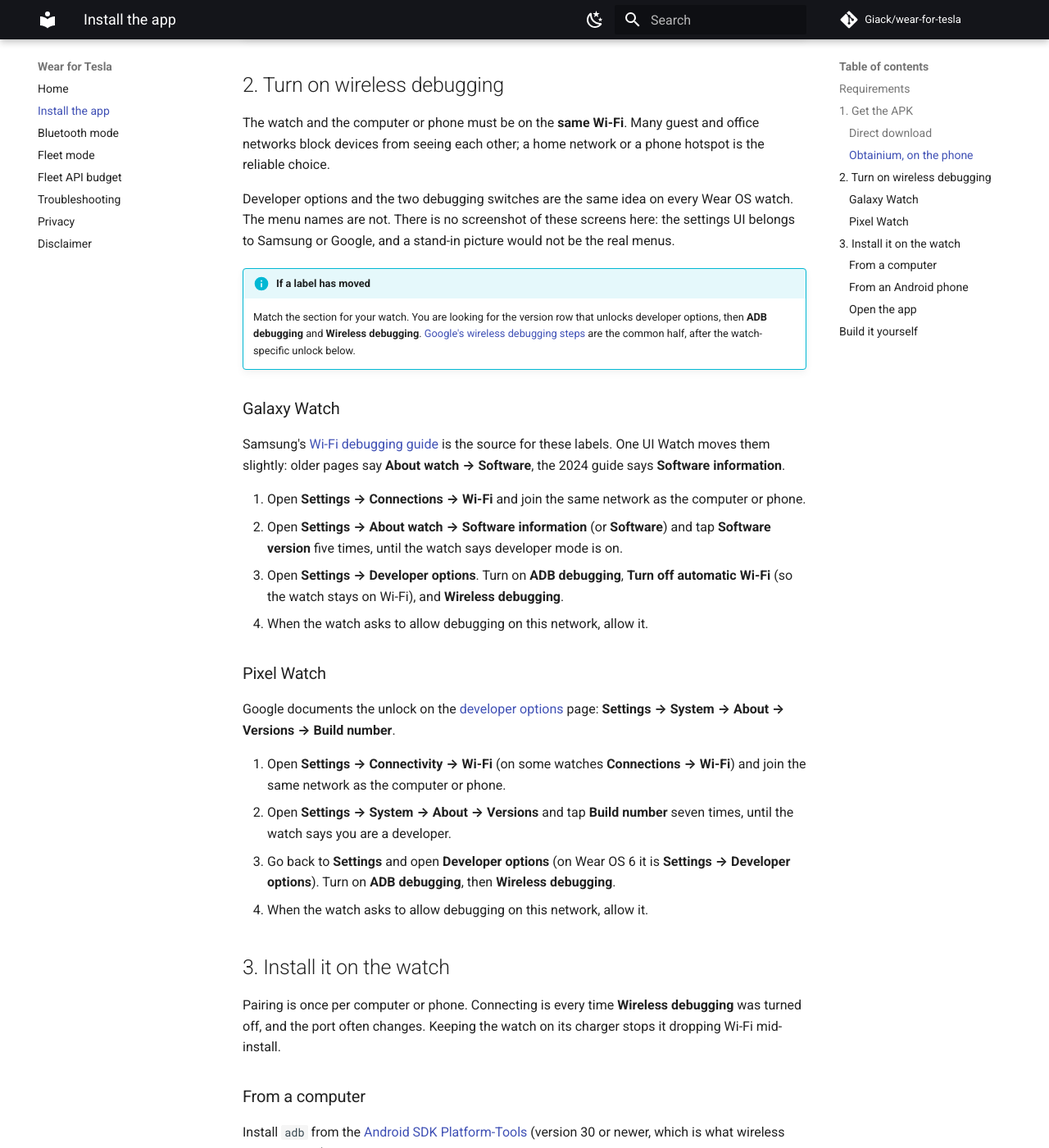
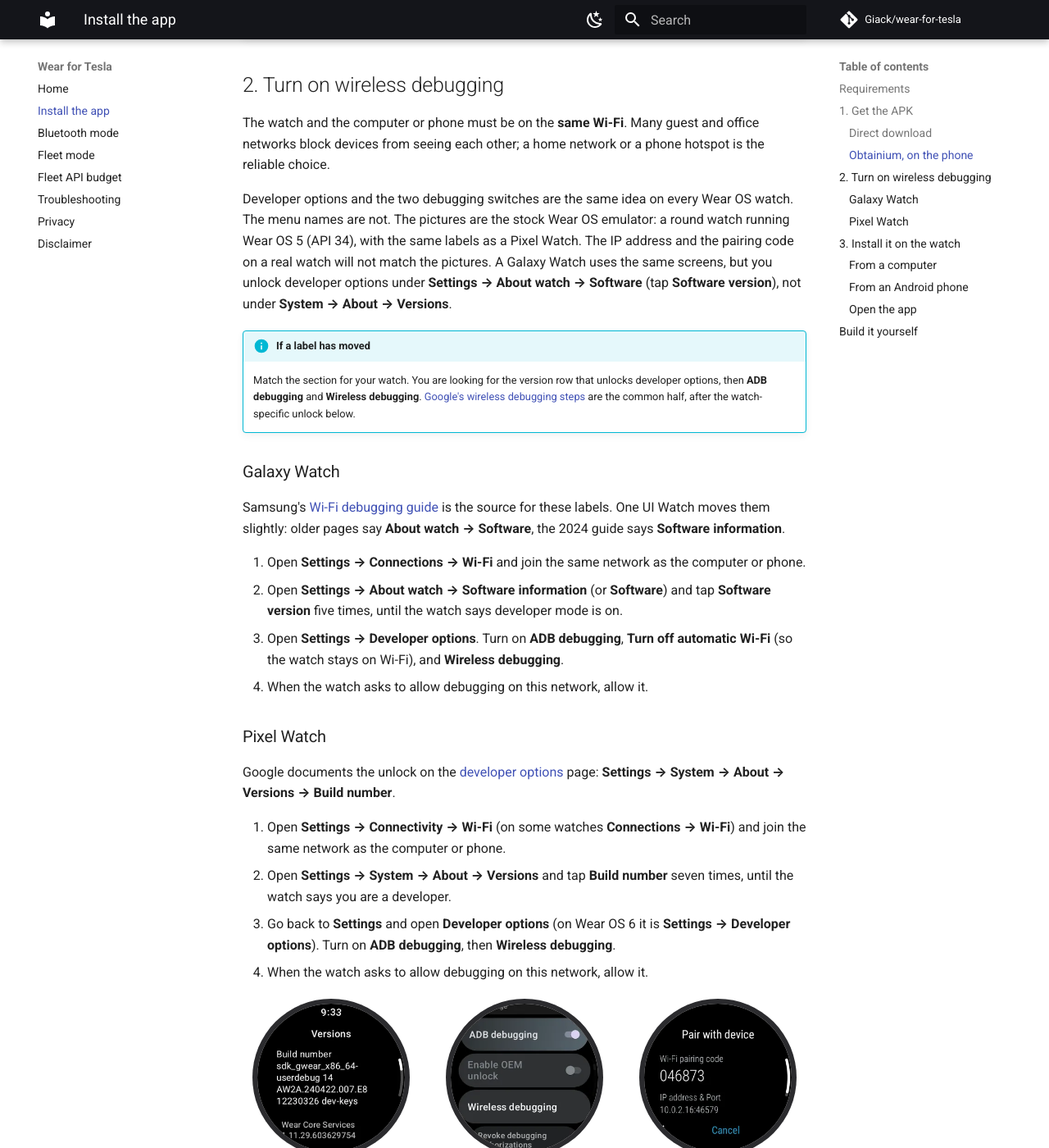
Before and after one commit to Giack/wear-for-tesla, an MkDocs documentation site: the page built from docs/install.md, in a window 1280 px wide and 1400 px high, scrolled down 1148 px. Shown: the whole window at 82% size. Built offline with MkDocs 1.6.1 and Material for MkDocs 9.7.7, drawn with Linux system fonts in a browser that asks for light colours; comment, search, counter and statistics services are not loaded; some of the changed text lies outside the part shown.

Commit message:
Docs: add Wear OS emulator screenshots to the install guide
The install page now shows the stock round Wear OS 5 screens for Build number, developer options, wireless pairing, the app list, and the welcome screen. Galaxy Watch uses the same screens, unlocked under About watch, Software.

Co-authored-by: Giacomo Sortino <Giack@users.noreply.github.com>

````diff
--- a/docs/install.md
+++ b/docs/install.md
@@ -31,7 +31,7 @@ On the [latest release](https://github.com/Giack/wear-for-tesla/releases/latest)
 
 The watch and the computer or phone must be on the **same Wi-Fi**. Many guest and office networks block devices from seeing each other; a home network or a phone hotspot is the reliable choice.
 
-Developer options and the two debugging switches are the same idea on every Wear OS watch. The menu names are not. There is no screenshot of these screens here: the settings UI belongs to Samsung or Google, and a stand-in picture would not be the real menus.
+Developer options and the two debugging switches are the same idea on every Wear OS watch. The menu names are not. The pictures are the stock Wear OS emulator: a round watch running Wear OS 5 (API 34), with the same labels as a Pixel Watch. The IP address and the pairing code on a real watch will not match the pictures. A Galaxy Watch uses the same screens, but you unlock developer options under **Settings → About watch → Software** (tap **Software version**), not under **System → About → Versions**.
 
 !!! info "If a label has moved"
     Match the section for your watch. You are looking for the version row that unlocks developer options, then **ADB debugging** and **Wireless debugging**. [Google's wireless debugging steps](https://developer.android.com/training/wearables/get-started/debug-wifi) are the common half, after the watch-specific unlock below.
@@ -54,6 +54,35 @@ Google documents the unlock on the [developer options](https://developer.android
 3. Go back to **Settings** and open **Developer options** (on Wear OS 6 it is **Settings → Developer options**). Turn on **ADB debugging**, then **Wireless debugging**.
 4. When the watch asks to allow debugging on this network, allow it.
 
+<div class="install-shots" markdown>
+
+<figure markdown="span">
+![Versions: Build number on the Wear OS emulator](assets/install/versions.webp)
+<figcaption>System → About → Versions. Tap Build number seven times.</figcaption>
+</figure>
+
+<figure markdown="span">
+![Developer options with ADB debugging on and Wireless debugging](assets/install/developer-options.webp)
+<figcaption>ADB debugging on. Wireless debugging is the next row.</figcaption>
+</figure>
+
+<figure markdown="span">
+![Pair with device: Wi-Fi pairing code, IP address and port](assets/install/pair-device.webp)
+<figcaption>Pair new device: the code, and the pairing IP and port.</figcaption>
+</figure>
+
+<figure markdown="span">
+![Recents list with Wear for Tesla](assets/install/app-list.webp)
+<figcaption>Wear for Tesla in the app list, after install.</figcaption>
+</figure>
+
+<figure markdown="span">
+![Welcome, the first screen of Wear for Tesla](assets/install/onboarding.webp)
+<figcaption>The first screen: Welcome.</figcaption>
+</figure>
+
+</div>
+
 ## 3. Install it on the watch
 
 Pairing is once per computer or phone. Connecting is every time **Wireless debugging** was turned off, and the port often changes. Keeping the watch on its charger stops it dropping Wi-Fi mid-install.
@@ -62,7 +91,7 @@ Pairing is once per computer or phone. Connecting is every time **Wireless debug
 
 Install `adb` from the [Android SDK Platform-Tools](https://developer.android.com/tools/releases/platform-tools) (version 30 or newer, which is what wireless pairing needs).
 
-1. On the watch, open **Wireless debugging** and tap **Pair new device**. Note the IP address, the **pairing** port and the pairing code. The connection port shown on the Wireless debugging screen is a different port; note that too.
+1. On the watch, open **Wireless debugging** and tap **Pair new device**. It looks like the pairing picture above: a Wi-Fi pairing code, an IP address and a **pairing** port. The connection port on the Wireless debugging screen itself is a different port; note that too.
 2. Pair, then connect:
 
     ```sh
@@ -85,7 +114,7 @@ A phone app that speaks wireless debugging can push the APK. *Wear Installer 2*
 
 ### Open the app
 
-Find **Wear for Tesla** in the watch's app list and follow [Bluetooth mode setup](bluetooth-mode.md). When pairing with the car is done you can turn **ADB debugging** and **Wireless debugging** off. They are only needed to install.
+Find **Wear for Tesla** in the watch's app list. The first screen is Welcome, as in the pictures above. Then follow [Bluetooth mode setup](bluetooth-mode.md). When pairing with the car is done you can turn **ADB debugging** and **Wireless debugging** off. They are only needed to install.
 
 ## Build it yourself
 
--- a/docs/stylesheets/extra.css
+++ b/docs/stylesheets/extra.css
@@ -3,6 +3,12 @@
 .screens figure { margin: 0; text-align: center; }
 .screens img { width: 150px; height: 150px; border-radius: 50%; box-shadow: 0 0 0 6px #2b2b2e; }
 .screens figcaption { font-size: .75rem; color: var(--md-default-fg-color--light); margin-top: .6rem; }
+
+/* Install guide: the same round captures, a little larger so the menu text can be read. */
+.install-shots { display: flex; flex-wrap: wrap; gap: 1.25rem 1rem; justify-content: center; margin: 1.25rem 0; }
+.install-shots figure { margin: 0; text-align: center; flex: 1 1 160px; max-width: 220px; }
+.install-shots img { width: 180px; height: 180px; border-radius: 50%; box-shadow: 0 0 0 6px #2b2b2e; }
+.install-shots figcaption { font-size: .75rem; color: var(--md-default-fg-color--light); margin-top: .55rem; }
 
 /* Landing page ----------------------------------------------------------- */
 .landing { --landing-line: color-mix(in srgb, var(--md-default-fg-color) 14%, transparent); }
````
Also changed, not shown: CONTRIBUTING.md (+1 -1 lines), docs/assets/install/app-list.webp (added), docs/assets/install/developer-options.webp (added), docs/assets/install/onboarding.webp (added), docs/assets/install/pair-device.webp (added), docs/assets/install/versions.webp (added).
